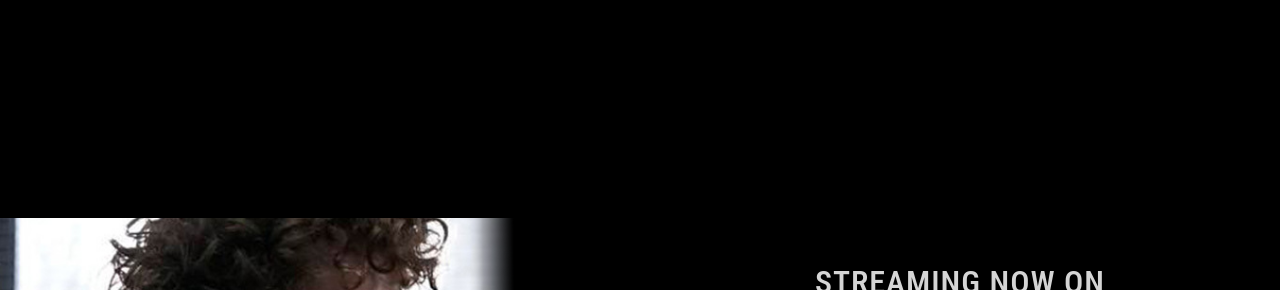
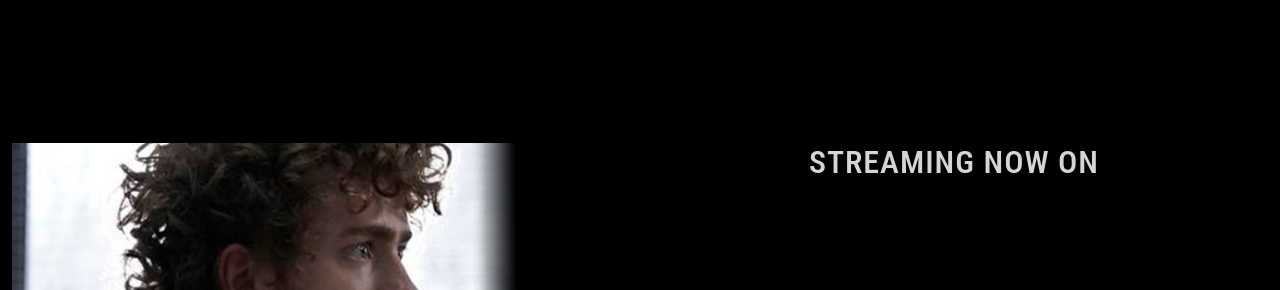
Before and after one commit to LujanSolo/prank-site-spe, a website built with Vite: page index.html in a window 1280 px wide. Shown: the part 1688-1978 px from the top of the page. Built offline with nearby package versions, Linux system fonts and the light colour scheme.

Commit message:
made adjustments to streaming section style. centered on page and added container-fluid to entire section

```diff
--- a/index.css
+++ b/index.css
@@ -304,29 +304,28 @@ nav {
 
 /** STREAMING SECTION */
 #streaming {
-  display: flex;
-  justify-content: center;
-  align-items: center;
   height: 100vh;
+  align-content: center;
 }
 
 .streaming-wrapper {
-  width: 100vw;
-  height: auto;
+  top: -80px;
+  position: relative;
   display: grid;
   grid-template-columns: 1fr 1fr;
   grid-template-rows: auto auto;
   grid-template-areas:
     "bg title"
     "bg iconBox";
-  align-items: center;
+  /* align-items: center; */
+
 }
 
 .stream-bg {
   grid-area: bg;
-  height: 100%;
-  width: 100%;
-  object-fit: cover;
+  /* height: 100%; */
+  /* width: 100%; */
+  /* object-fit: cover; */
 }
 
 .streaming-h2 {
--- a/index.html
+++ b/index.html
@@ -142,7 +142,7 @@
 
       <!--* STREAMING PAGE-->
       <section id="streaming">
-        <div class="streaming-wrapper">
+        <div class="streaming-wrapper container-fluid">
           <img class="img-fluid streaming-bg-img stream-bg" src="./assets/images/stream-bg.png" alt="Connor Kalopsis"
             loading="lazy" />
           <h2 class="streaming-h2">STREAMING NOW ON</h2>
```
